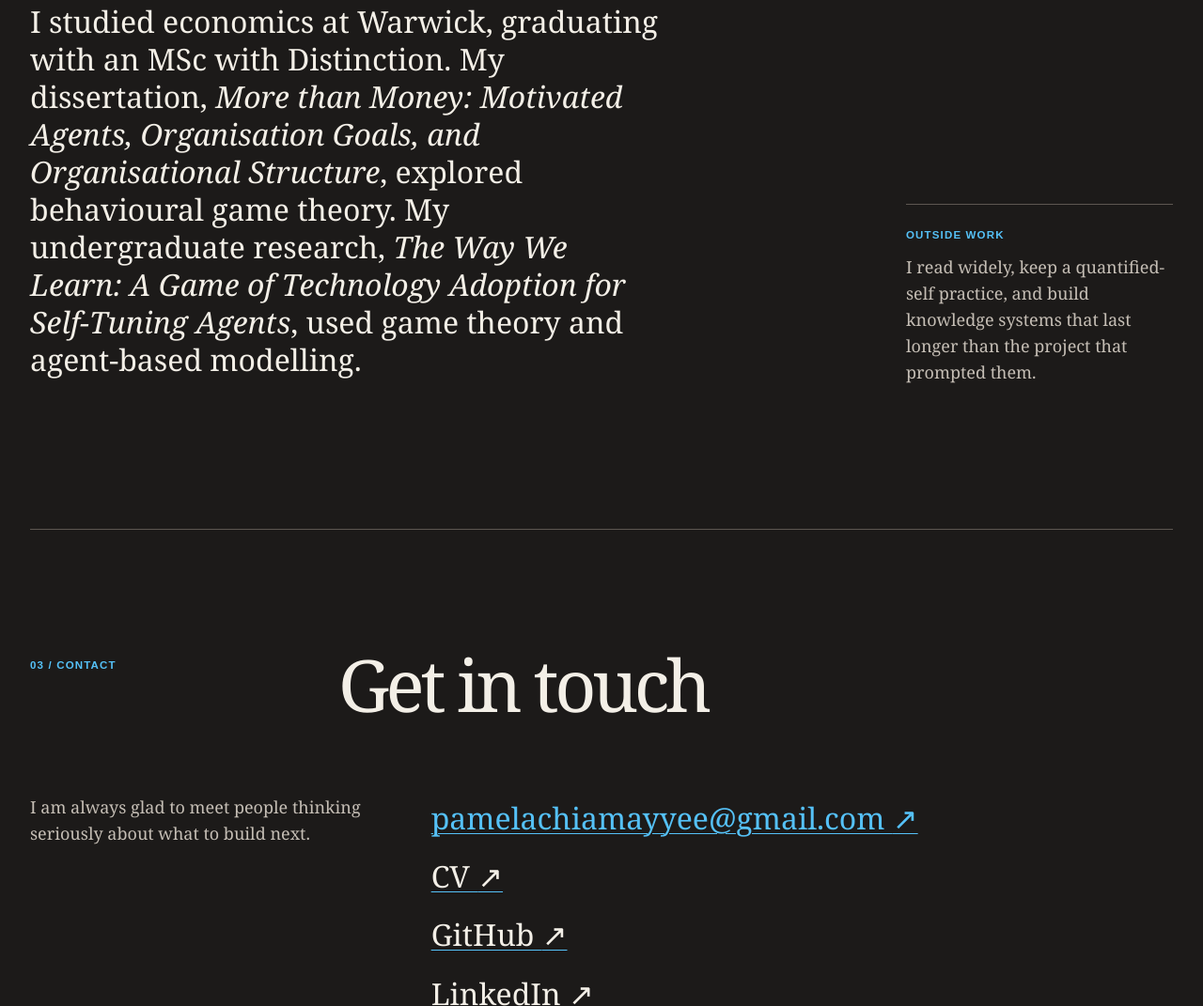
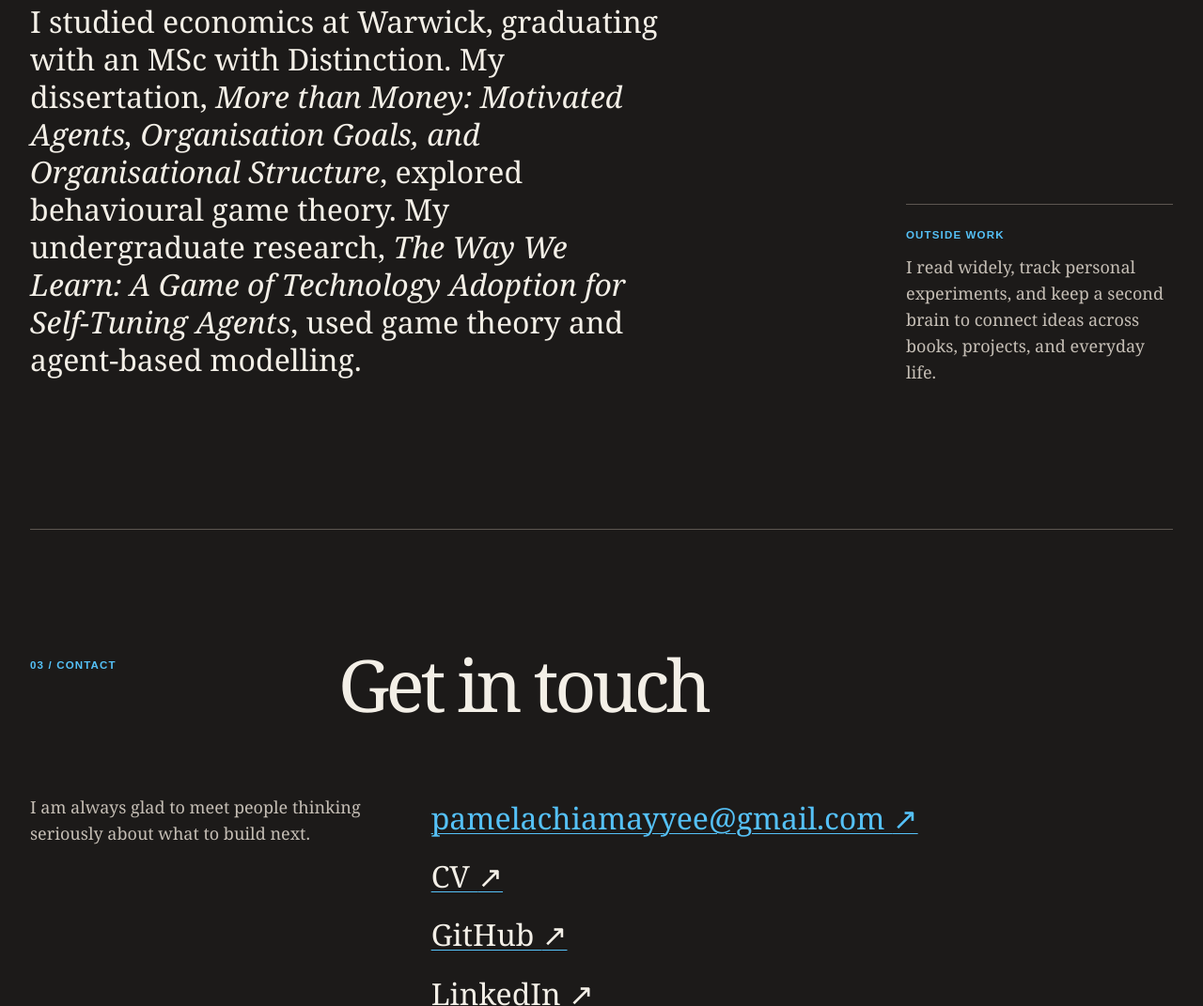
Before and after one commit to pamelachia/portfolio, an Astro site: page / in a window 1280 px wide. Shown: the part 3281-4352 px from the top of the page at 94% size. Built offline with nearby package versions, Linux system fonts and the light colour scheme; Astro itself is replaced by a stand-in of ours.

Commit message:
fix(profile): clarify personal note

```diff
--- a/src/pages/index.astro
+++ b/src/pages/index.astro
@@ -155,8 +155,8 @@ const person = {
           <div class="personal-note">
             <p class="eyebrow">Outside work</p>
             <p>
-              I read widely, keep a quantified-self practice, and build knowledge
-              systems that last longer than the project that prompted them.
+              I read widely, track personal experiments, and keep a second brain
+              to connect ideas across books, projects, and everyday life.
             </p>
           </div>
         </div>
```
